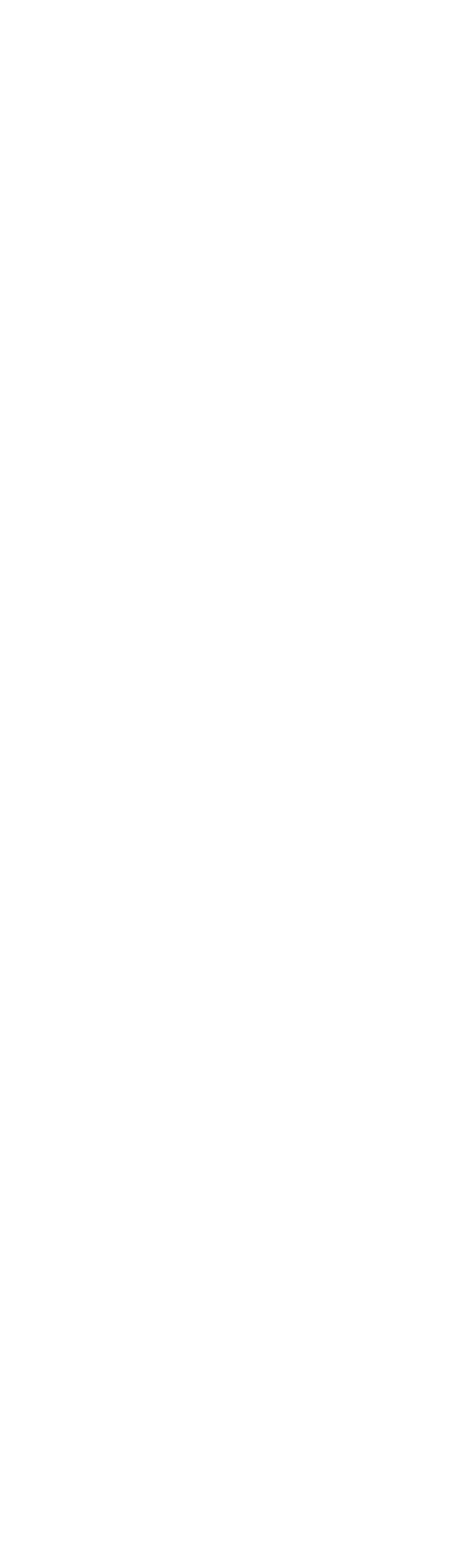
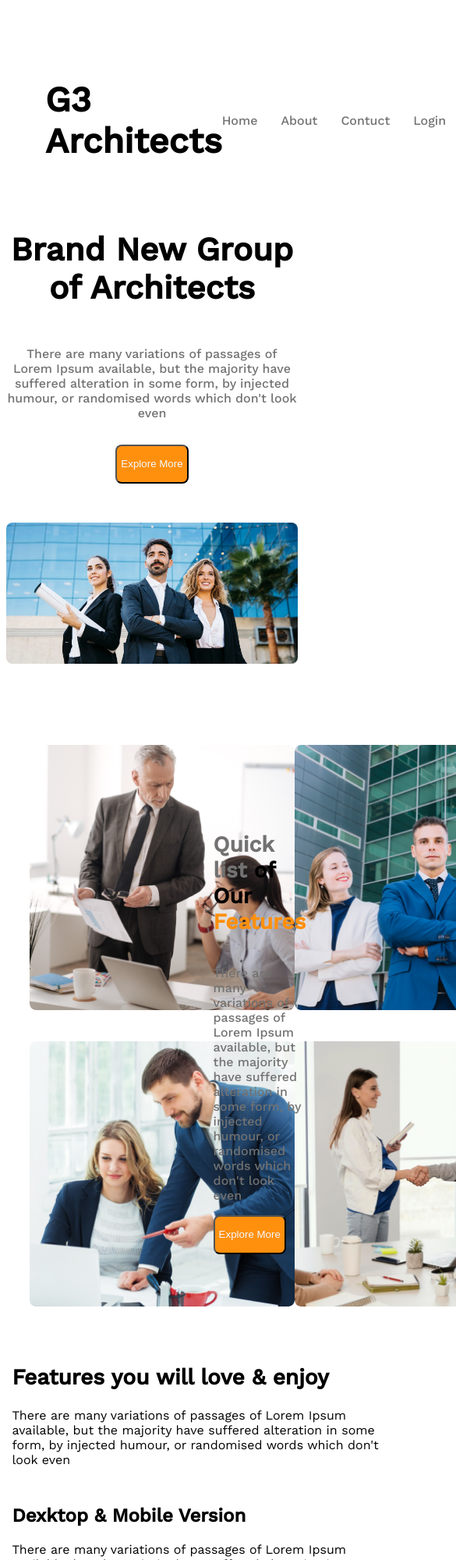
Before and after one commit to mitul200/g3-architects-assigment-1, a plain HTML site: page index.html in a window 390 px wide. Shown: the top 2000 px of the page at 78% size, 585 px wide, since content can reach past the window. Before the commit the page ends 844 px from the top, so only its background shows below. Drawn offline with nearby package versions, Linux system fonts and the light colour scheme.

```diff
--- a/index.html
+++ b/index.html
@@ -5,13 +5,115 @@
     <meta http-equiv="X-UA-Compatible" content="IE=edge">
     <meta name="viewport" content="width=device-width, initial-scale=1.0">
     <title>assigment-2</title>
+    <link rel="stylesheet" href="styles/style.css">
 </head>
-<main>
-    <section>
+<main continer="">
+    <!---------------
+         home section
+         ------------- -->
+    <section class="home-banner">
+        <div class="home-text">
+             <h1>G3 Architects</h1>
+        </div>
+        <div class="dricption">
+            <p>Home</p>
+            <P>About</P>
+            <p>Contuct</p>
+            <p>Login</p>
+        </div>
+    </section>
+    <!----------------brand-section ---------------->
 
-    </section>
+<section class="brand-banner" >
+    <div class="brand-header">
+        <div class="title">
+            <h2>Brand New
+            Group of Architects
+            </h2>
+        </div>
+        <div class="dricption">
+            <p>There are many variations of passages of Lorem Ipsum available, but the majority have suffered alteration in some form, by injected humour, or randomised words which don't look even</p>
+        </div>
+    </div>
+</section>
+<!------------ explore---------- -->
+<section class="expolre-banner">
+    <div class="expolre">
+        <button type="button">Explore More</button>
+    </div>
+</section>
+<!-------------- big img---------- -->
+<section>
+    <div class="img-section">
+        <img src="images/banner.png" alt="">
+    </div>
+</section>
+<!-- --------------------- -->
+<section class="quick-header">
+    <article class="quick-banner">
+        <div class="quick">
+            <img src="images/team1.png" alt="">
+        </div>
+        <div class="quick">
+            <img src="images/team2.png" alt="">
+        </div>
+        <div class="quick">
+            <img src="images/team3.png" alt="">
+        </div>
+        <div class="quick">
+            <img src="images/team4.png" alt="">
+        </div>
+    </article>
+    <article class="quick-title">
+        <h2 class="title"><span class="text-primary">Quick list </span>of Our <span class="text-primary-1">Features</span></h2>
+        <div class="dricption">
+            <p>There are many variations of passages of Lorem Ipsum available, but the majority have suffered alteration in some form, by injected humour, or randomised words which don't look even</p>
+        </div>
+        <div class="expolre">
+            <button type="button">Explore More</button>
+        </div>
+    </article>
+</section>
+<section class="main">
+
+    <article class="main-title">
+        <div class="title-dricption">
+            <h2 class="title">Features you will love & enjoy</h2>
+            <p>There are many variations of passages of Lorem Ipsum available, but the majority have suffered alteration in some form, by injected humour, or randomised words which don't look even</p>
+        </div>
+        <div class="comment">
+            <h2> Dexktop & Mobile Version</h2>
+            <p>There are many variations of passages of Lorem Ipsum available, but the majority have suffered alteration in some form, by injected humour, or randomised...........</p>
+        </div>
+        <div class="comment">
+            <h2> Dexktop & Mobile Version</h2>
+            <p>There are many variations of passages of Lorem Ipsum available, but the majority have suffered alteration in some form, by injected humour, or randomised...........</p>
+        </div>
+        <div class="comment">
+            <h2> Dexktop & Mobile Version</h2>
+            <p>There are many variations of passages of Lorem Ipsum available, but the majority have suffered alteration in some form, by injected humour, or randomised...........</p>
+        </div>
+        <div class="comment">
+            <h2> Dexktop & Mobile Version</h2>
+            <p>There are many variations of passages of Lorem Ipsum available, but the majority have suffered alteration in some form, by injected humour, or randomised...........</p>
+        </div>
+    </article>
+    <article class="main-pic">
+        <div class="pic">
+            <img src="images/architect.png" alt="">
+        </div>
+    </article>
+</section>
+<section>
+    <div class="title-cls">
+        <h2 class="title">Some Facts</h2>
+    </div>
+    <div class="dricption-cls">
+        <p class="dricption">There are many variations of passages of Lorem Ipsum available, but the majority have suffered alteration.</p>
+    </div>
+</section>
+
 </main>
 <body>
-
 </body>
 </html>
--- /dev/null
+++ b/styles/style.css
@@ -0,0 +1,126 @@
+/* --------google workes---------- */
+@import url('https://fonts.googleapis.com/css2?family=Open+Sans:ital,wght@0,300;1,400&family=Poppins:wght@500&family=Work+Sans:wght@400;500&display=swap');
+body{
+    font-family: 'Work Sans', sans-serif;
+}
+/*---------------- home-styles----------- */
+.home-banner{
+   margin: 100px 50px ;
+    display: flex;
+    justify-content: space-between;
+    margin-top: 64px;
+    align-items: center;
+}
+.dricption{
+    display: flex;
+    gap: 30px;
+    font-size: 16px;
+    font-weight: 500;
+    color: #727272;
+}
+.home-text{
+    font-size: 30px;
+}
+/*-------------- brand-styles------------- */
+.brand-banner{
+    width: 100%;
+    height:125px;
+    align-items: center;
+    display: flex;
+    justify-content: center;
+    margin-bottom: 100px;
+}
+.brand-header{
+    width: 600px;
+    text-align: center;
+}
+.title{
+    font-size: 28px;
+    font-weight: 700;
+}
+/*------------ explore------------ */
+.expolre-banner{
+    width: 100%;
+    height: 50px;
+    display: flex;
+    justify-content: space-around;
+    margin-bottom: 50px;
+}
+button{
+    color: aliceblue;
+    padding: 10px 5px;
+    background-color: #FF900E;
+    height: 50px;
+    border-radius: 8px;
+
+}
+/*------------ img-section-------- */
+.img-section,img{
+    width: 100%;
+    border-radius: 8px;
+    margin-bottom: 50px;
+}
+/*--------------- quick----------------- */
+.quick-header{
+    display: flex;
+    justify-content: space-between;
+    width: 90%;
+    align-items: center;
+    margin: 30px;
+
+}
+.quick-banner{
+display: grid;
+grid-template-columns: repeat(2,1fr);
+grid-row-gap: 20px;
+width: 70%;
+}
+.quick{
+    width: 340px;
+    height: 340px;
+    border-radius: 8px;
+    display: flex;
+    flex-wrap: wrap;
+    margin-bottom: 20px;
+}
+.quick-title{
+    width: 300px;
+}
+.text-primary{
+    color: #727272;
+}
+.text-primary-1{
+    color:#FF900E
+}
+/*----------------- main style------------ */
+.main{
+    width: 98%;
+    height: 1059px;
+    display: flex;
+    justify-content: space-between;
+    gap: 54;
+    margin: 2%;
+}
+.title-dricption{
+    width:500px;
+    height: 160px;
+}
+.comment{
+    width:500px;
+    height: 170px;
+    background-color: #FFFFFF ;
+    border-radius: 8px;
+}
+.main-pic{
+    width: 650px;
+    height: 1059px;
+}
+/*  */
+.title-cls{
+    margin-left: 20px;
+}
+.dricption-cls{
+    width: 525px;
+    margin-left: 20px;
+    margin-bottom: 120px;
+}
```
